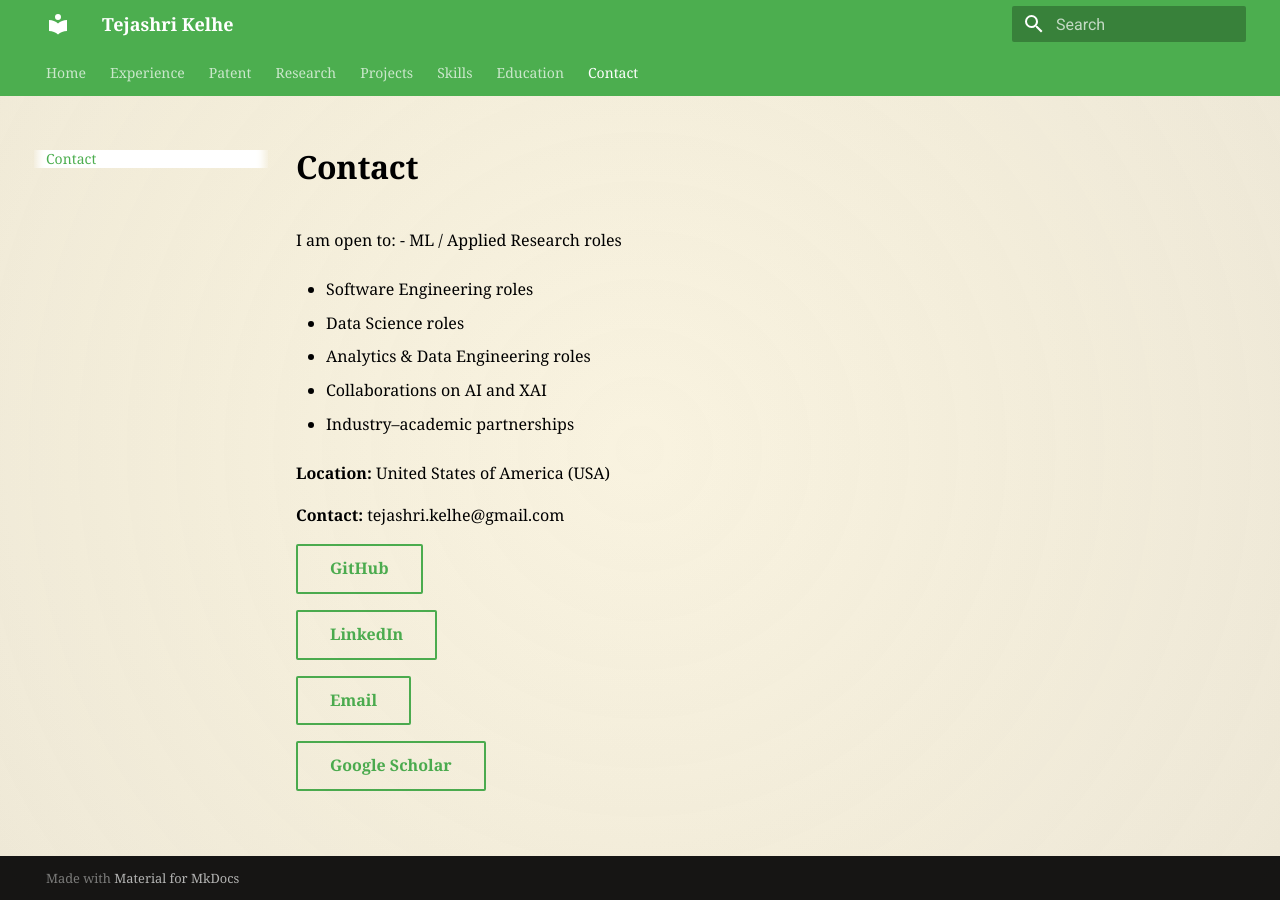
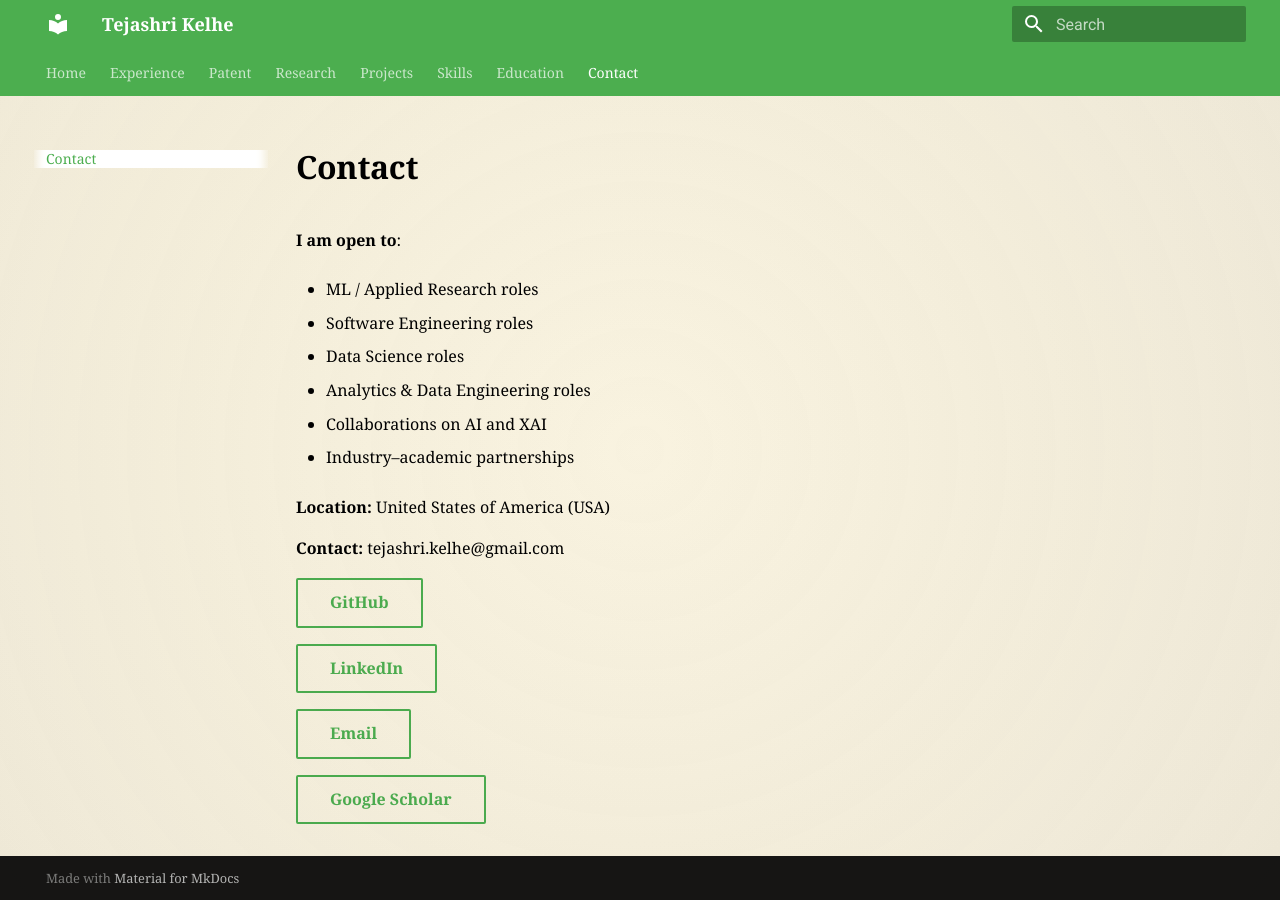
Before and after one commit to tejashrikelhe/Tejashri-Kelhe-website, an MkDocs documentation site: the page built from docs/contact.md, in a window 1280 px wide. Built offline with MkDocs 1.6.1 and Material for MkDocs 9.7.7, drawn with Linux system fonts in a browser that asks for light colours.

```diff
--- a/docs/contact.md
+++ b/docs/contact.md
@@ -1,6 +1,7 @@
 # Contact
 
-I am open to:
+**I am open to**:
+
 - ML / Applied Research roles
 
 - Software Engineering roles
```
Also changed, not shown: docs/index.md (+1 -1 lines).
